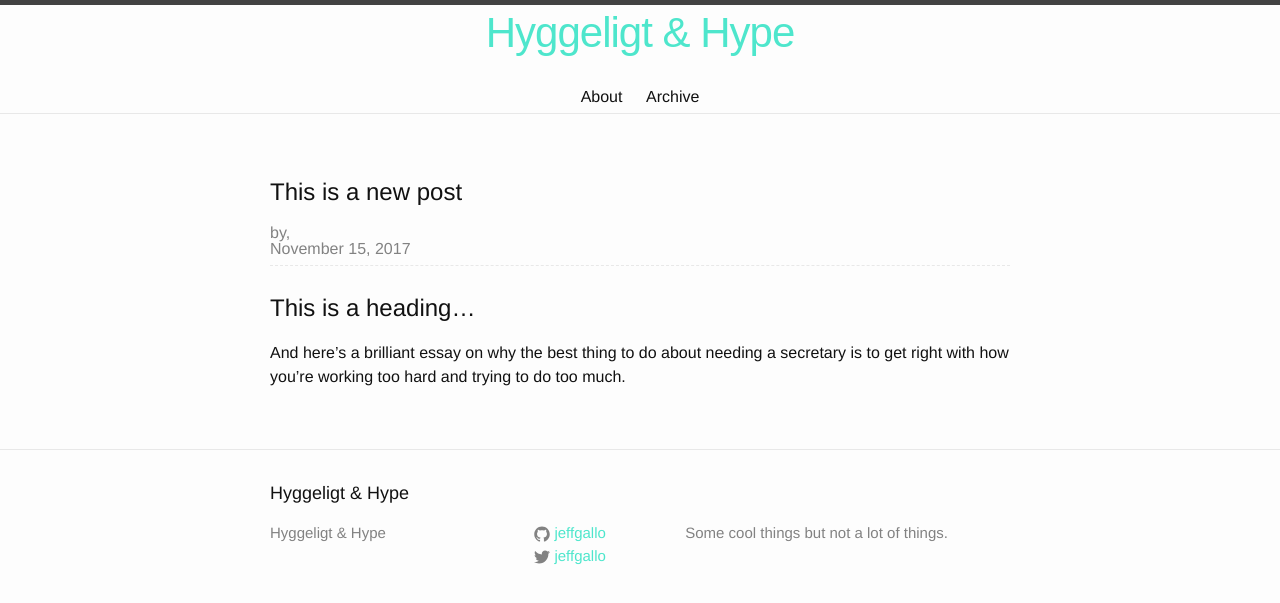
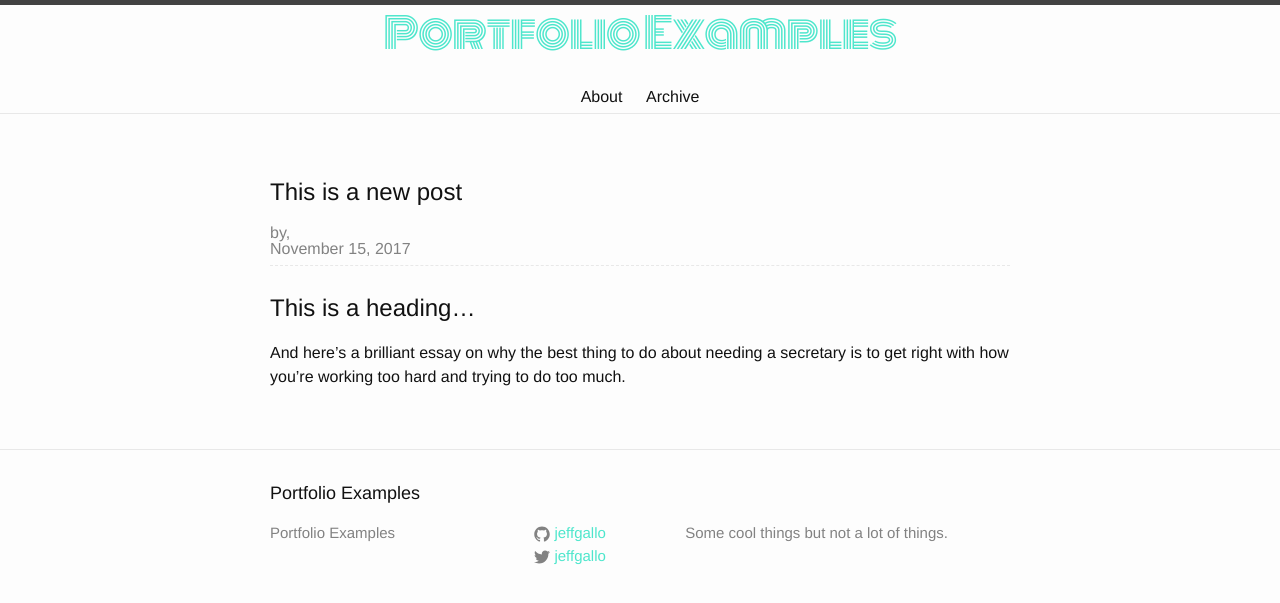
Before and after one commit to jeffgallo/jeffgallo.github.io, a Jekyll site: the page built from index.html, in a window 1280 px wide. Shown: the top 603 px of the page. Built offline with Jekyll 4.4.1, drawn with Linux system fonts in a browser that asks for light colours; some web fonts are replaced.

Commit message:
This is a change to the title and Title Fonts#

```diff
--- a/_config.yml
+++ b/_config.yml
@@ -6,7 +6,7 @@
 # 'jekyll serve'. If you change this file, please restart the server process.
 
 # Site settings
-title: Hyggeligt & Hype
+title: Portfolio Examples
 email:
 description: > # this means to ignore newlines until "baseurl:"
   Some cool things but not a lot of things.
--- a/css/main.scss
+++ b/css/main.scss
@@ -13,7 +13,7 @@ $base-font-weight: 400;
 $small-font-size:  $base-font-size * 0.875;
 $base-line-height: 1.5;
 
-$title-font-family: "Monofett", cursive, sans-serif;
+$title-font-family: "Monoton", cursive, sans-serif;
 
 $spacing-unit:     30px;
 
```
